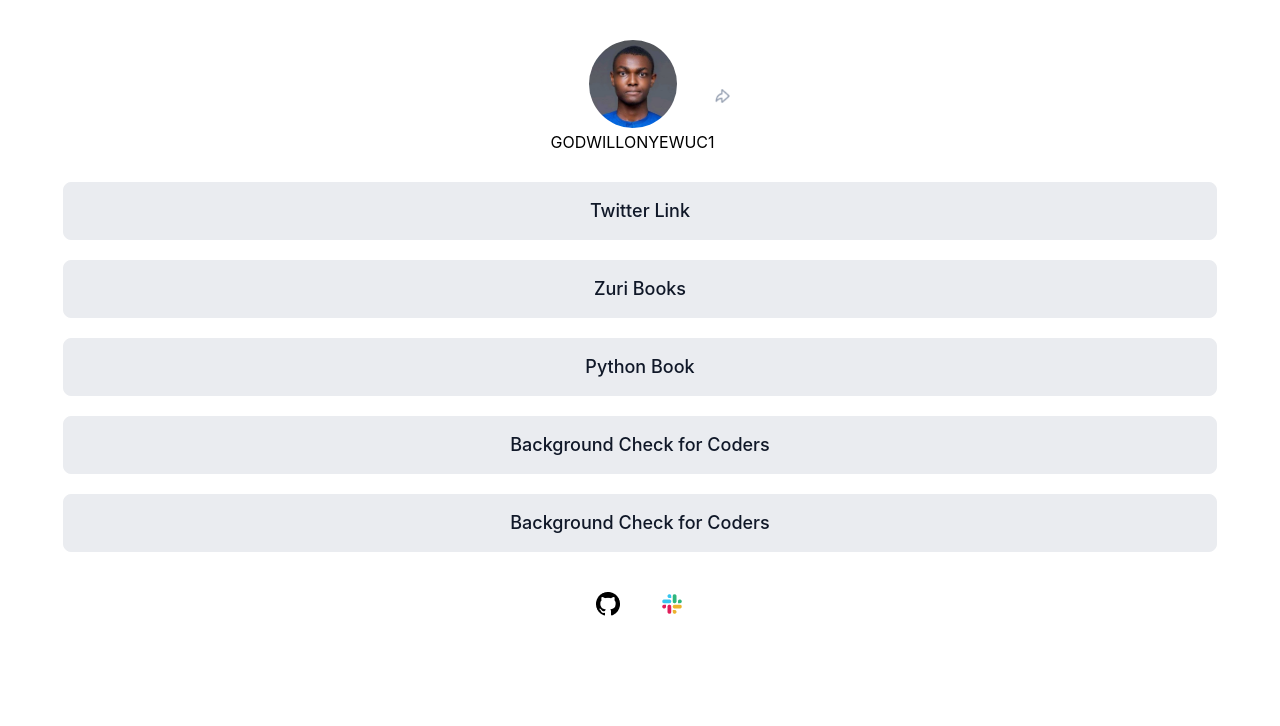
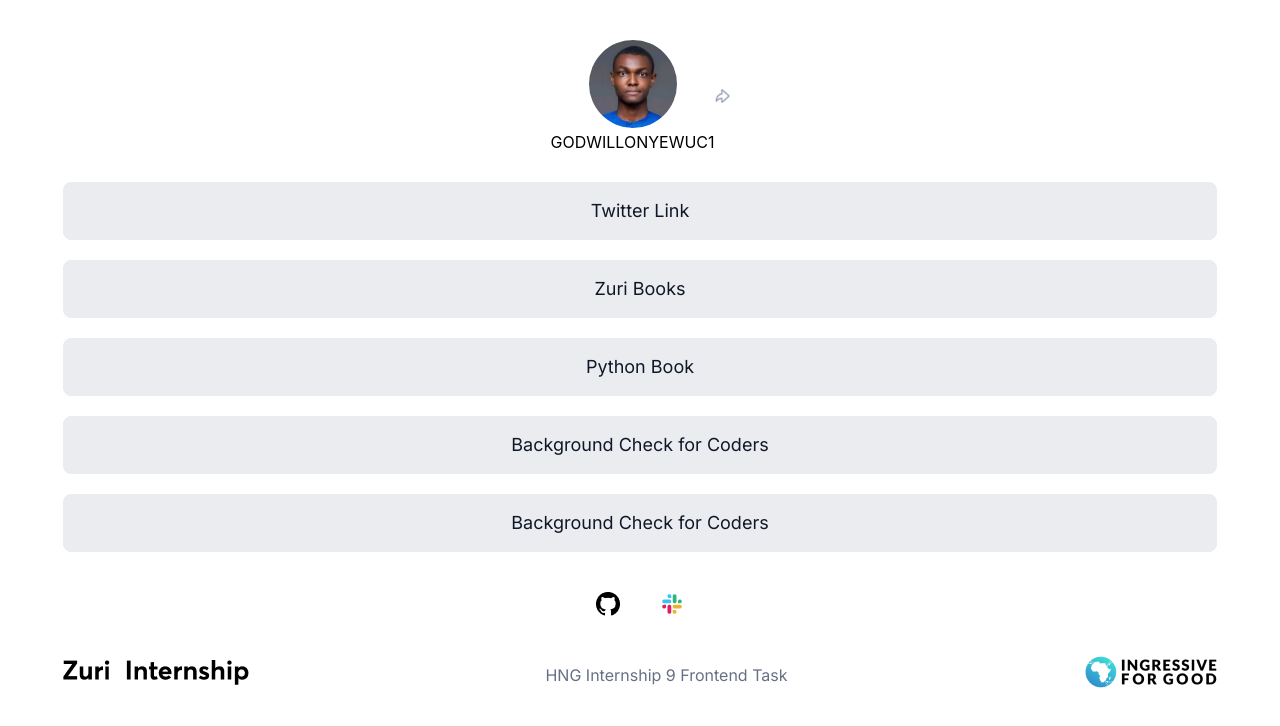
Before and after one commit to GREENFONTS/HNG_firstTask, a React (Create React App) app: page / in a window 1280 px wide. Shown: the top 726 px of the page. Built offline with nearby package versions, Linux system fonts and the light colour scheme.

Commit message:
added some css fonts links

```diff
--- a/src/App.css
+++ b/src/App.css
@@ -1,3 +1,4 @@
+@import url("https://fonts.googleapis.com/css2?family=Inter&family=Roboto:wght@300;400&display=swap");
 .App {
   text-align: center;
   display: flex;
--- a/src/App.js
+++ b/src/App.js
@@ -1,4 +1,5 @@
 import './App.css';
+import Footer from './components/footer';
 import Header from './components/Header';
 import Links from './components/links';
 
@@ -8,6 +9,7 @@
       <div>
         <Header />
         <Links />
+        <Footer/>
 
       </div>
 
```
